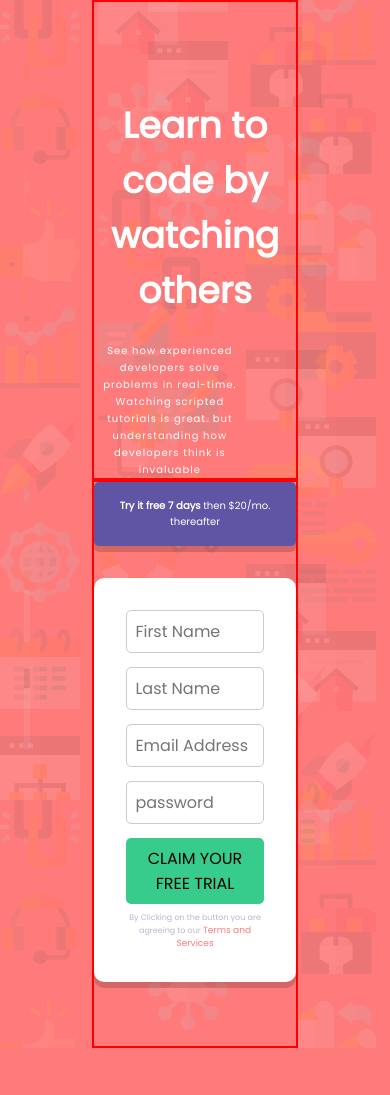
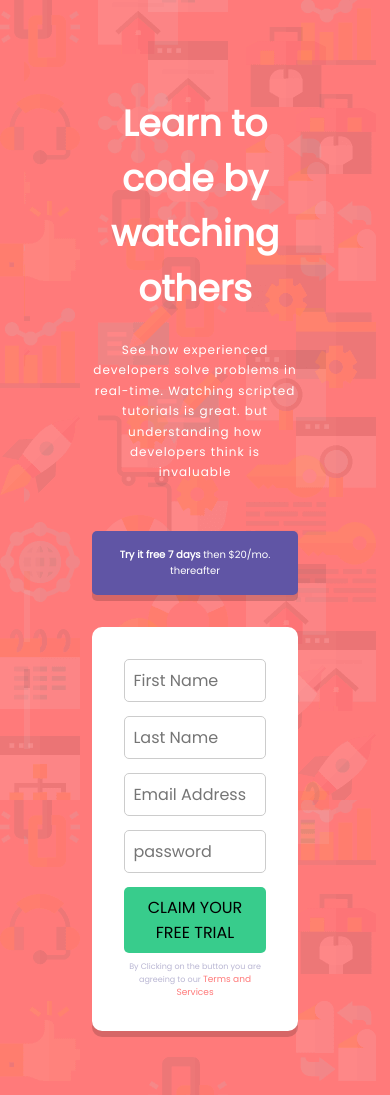
Before and after one commit to ringnyu/responsive-registration-form, a plain HTML site: page index.html in a window 390 px wide. Before the commit the page ends 1048 px from the top, so only its background shows below. Drawn offline with Linux system fonts and the light colour scheme.

Commit message:
removing the borders

```diff
--- a/style.css
+++ b/style.css
@@ -30,8 +30,6 @@ body {
 }
 
 .left-content {
-  /* margin-left: 4rem; */
-  border: 3px solid blue;
   margin: 2rem;
 }
 
@@ -50,8 +48,7 @@ body {
 .right-content {
   display: flex;
   flex-direction: column;
-  width: 60%;
-  border: 3px solid purple;
+  width: 100%;
 
 }
 .trial-message {
@@ -111,16 +108,20 @@ input {
     flex-direction: column;
   }
   .left-content {
-    border: 2px solid red;
     padding-top: 6rem;
     margin: unset;
   }
+  .left-content p{
+    font-size: 12px;
+    padding-bottom: 3rem;
+    width: 100%;
+  }
   .left-content h1{
-        font-size: 36px;
+      font-size: 36px;
   }
   .right-content {
     width: 100%;
-    border: 2px solid red;
+
   }
   .form button {
    word-wrap: none;
```
